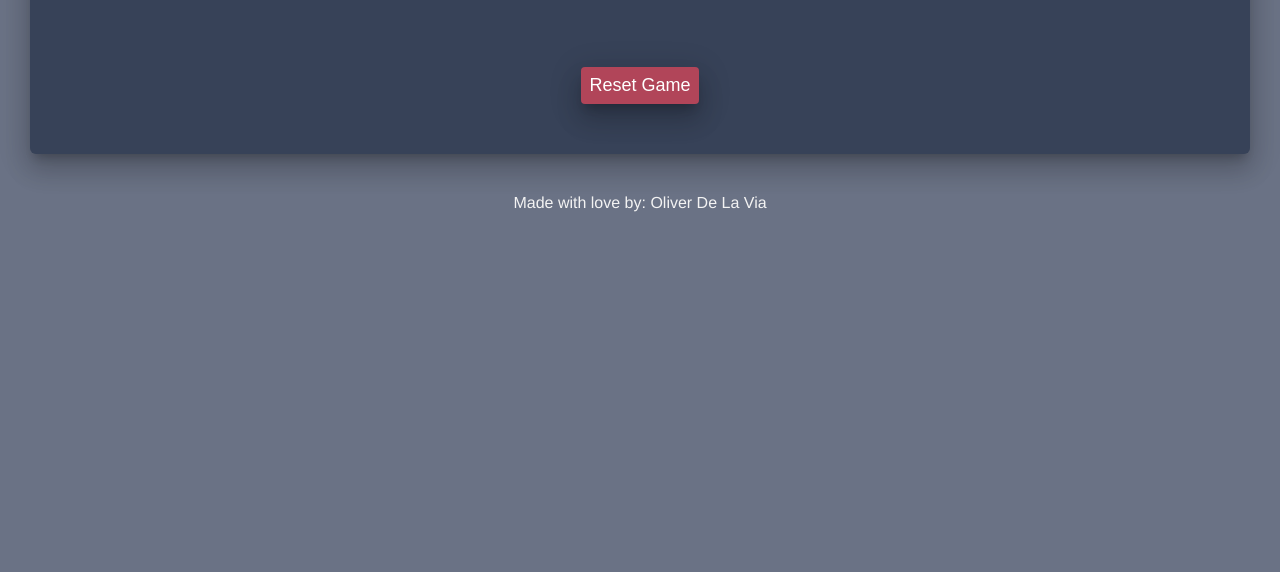
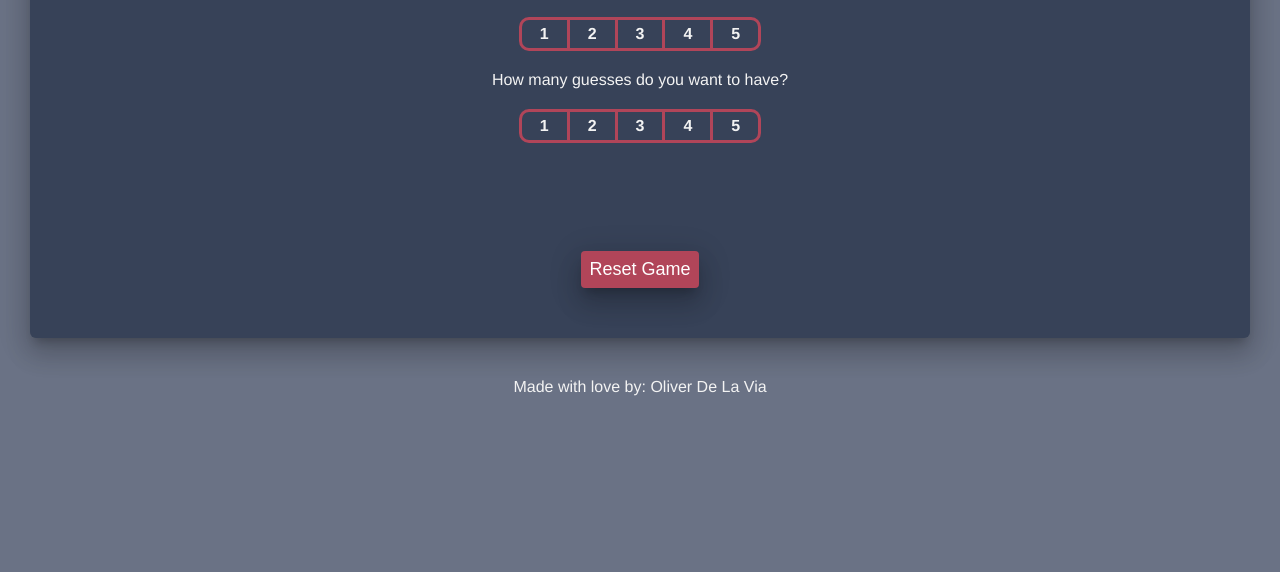
Before and after one commit to odelavia/vanillaJS-hangman-app, a website built with webpack: page public/index.html in a window 1280 px wide. Shown: the part 228-800 px from the top of the page. Built offline with nearby package versions, Linux system fonts and the light colour scheme; no server answers.

Commit message:
added radio buttons for game options

```diff
--- a/package.json
+++ b/package.json
@@ -4,7 +4,7 @@
   "description": "",
   "main": "hangman.js",
   "scripts": {
-    "dev-server": "webpack-dev-server --mode development",
+    "dev": "webpack-dev-server --mode development",
     "build": "webpack --mode production"
   },
   "repository": {
--- a/public/index.html
+++ b/public/index.html
@@ -9,6 +9,18 @@
     <body>
         <div class='card'>
             <h1>HANGMAN</h1>
+            <form class="words-form">
+                <legend>How many Words do you want to guess?</legend>
+                <div class="radio-group">
+                    <input type="radio" id="option-one" name="selector"><label for="option-one">1</label><input type="radio" id="option-two" name="selector"><label for="option-two">2</label><input type="radio" id="option-three" name="selector"><label for="option-three">3</label><input type="radio" id="option-four" name="selector"><label for="option-four">4</label><input type="radio" id="option-five" name="selector"><label for="option-five">5</label>
+                </div>
+            </form>
+            <form class="guesses-form">
+                    <legend>How many guesses do you want to have?</legend>
+                    <div class="radio-group">
+                        <input type="radio" id="one-guess" name="selector"><label for="one-guess">1</label><input type="radio" id="two-guess" name="selector"><label for="two-guess">2</label><input type="radio" id="three-guess" name="selector"><label for="three-guess">3</label><input type="radio" id="four-guess" name="selector"><label for="four-guess">4</label><input type="radio" id="five-guess" name="selector"><label for="five-guess">5</label>
+                    </div>
+                </form>
             <div id="puzzle" class="puzzle"></div>
             <p id="remainingGuesses"></p>
             <button id='reset' class="button">Reset Game</button>
--- a/public/styles/style.css
+++ b/public/styles/style.css
@@ -38,6 +38,52 @@ body {
 
 h1 {
     text-align: center;
+}
+
+form {
+    display: grid;
+    grid-template-columns: 1fr;
+    grid-template-areas: 'title''radios';
+    justify-self: center;
+    justify-items: center;
+}
+
+legend {
+    grid-area: title;
+}
+.radio-group {
+    grid-area: radios;
+}
+
+input[type=radio] {
+    position: absolute;
+    visibility: hidden;
+    display: none;
+}
+
+label {
+    color: lighten(#b14559,40%);
+    display: inline-block;
+    cursor: pointer;
+    font-weight: bold;
+    padding: 5px 18px;
+}
+
+/* #374258 */
+
+input[type=radio]:checked + label{
+    background: #b14559;
+}
+
+label + input[type=radio] + label {
+    border-left: solid 3px #b14559;
+}
+.radio-group {
+    border: solid 3px #b14559;
+    display: inline-block;
+    margin: 20px;
+    border-radius: 10px;
+    overflow: hidden;
 }
 
 span {
```
